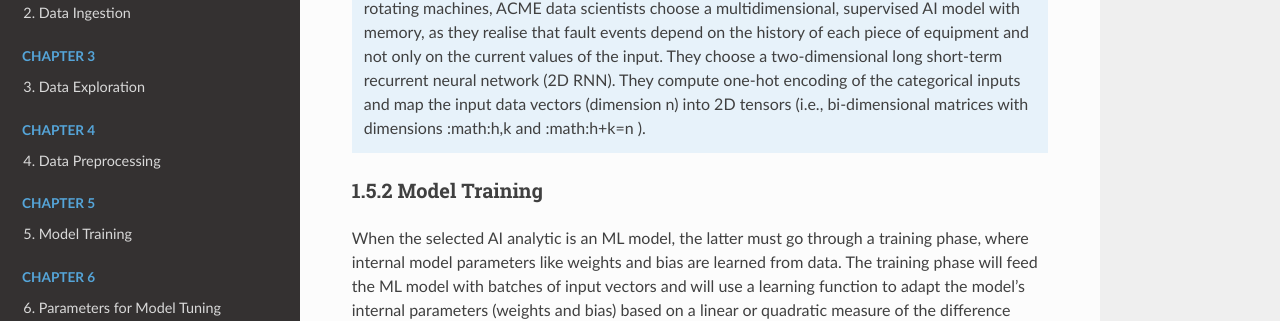
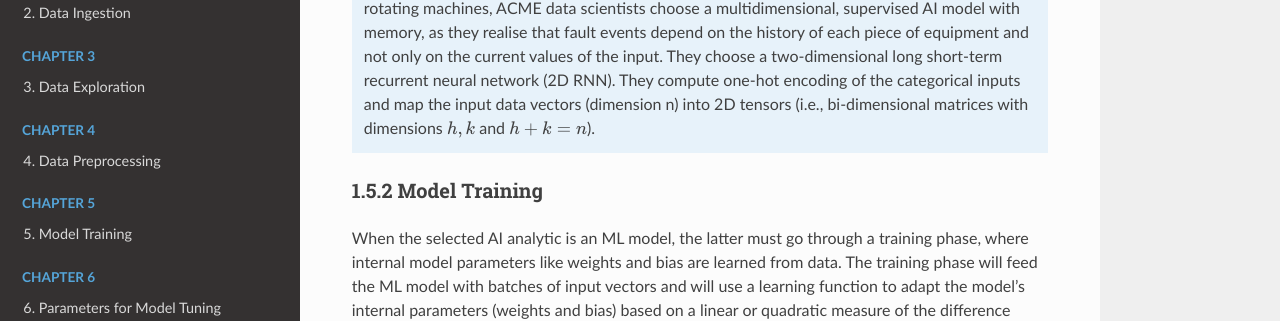
Before and after one commit to Musab0/DataGuide, a Sphinx documentation site: the page built from docs/source/introduction.rst, in a window 1280 px wide and 900 px high, scrolled down 7155 px. Shown: the part 331-652 px from the top of the window. Built offline with Sphinx 7.4.7 and the Read the Docs theme 2.0.0, drawn with Linux system fonts in a browser that asks for light colours; pages that are not in the unit, such as notebooks, are missing from menus; some of the changed text lies outside the part shown.

Commit message:
Update introduction.rst

```diff
--- a/docs/source/introduction.rst
+++ b/docs/source/introduction.rst
@@ -117,7 +117,7 @@ AI-ML models of different types can be composed using composition methods (e.g.,
 .. admonition:: AI Model Selection in a Nutshell
 
    Choose the type of AI model most suitable for the application. Encode the data input vectors to match the model’s preferred input format.
-   AI Model Selection in Our Running Example: For associating an IMMINENT or NOT-IMMINENT label to each data vector about the type-A rotating machines, ACME data scientists choose a multidimensional, supervised AI model with memory, as they realise that fault events depend on the history of each piece of equipment and not only on the current values of the input. They choose a two-dimensional long short-term recurrent neural network (2D RNN). They compute one-hot encoding of the categorical inputs and map the input data vectors (dimension n) into 2D tensors (i.e., bi-dimensional matrices with dimensions :math:h,k and :math:h+k=n ).
+   AI Model Selection in Our Running Example: For associating an IMMINENT or NOT-IMMINENT label to each data vector about the type-A rotating machines, ACME data scientists choose a multidimensional, supervised AI model with memory, as they realise that fault events depend on the history of each piece of equipment and not only on the current values of the input. They choose a two-dimensional long short-term recurrent neural network (2D RNN). They compute one-hot encoding of the categorical inputs and map the input data vectors (dimension n) into 2D tensors (i.e., bi-dimensional matrices with dimensions :math:`h, k` and :math:`h+k=n`).
 
 1.5.2 Model Training
 ~~~~~~~~~~~
```
